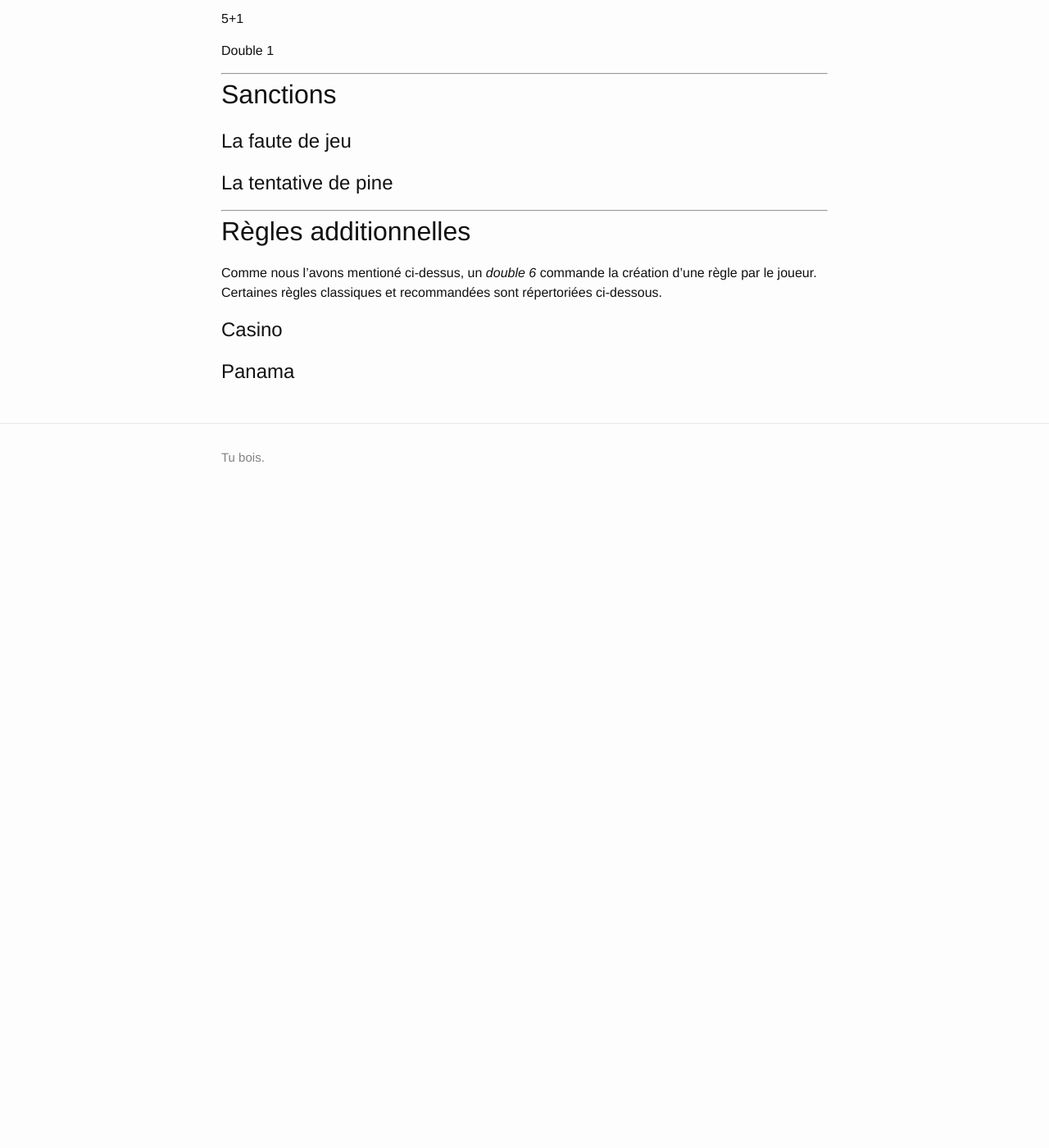
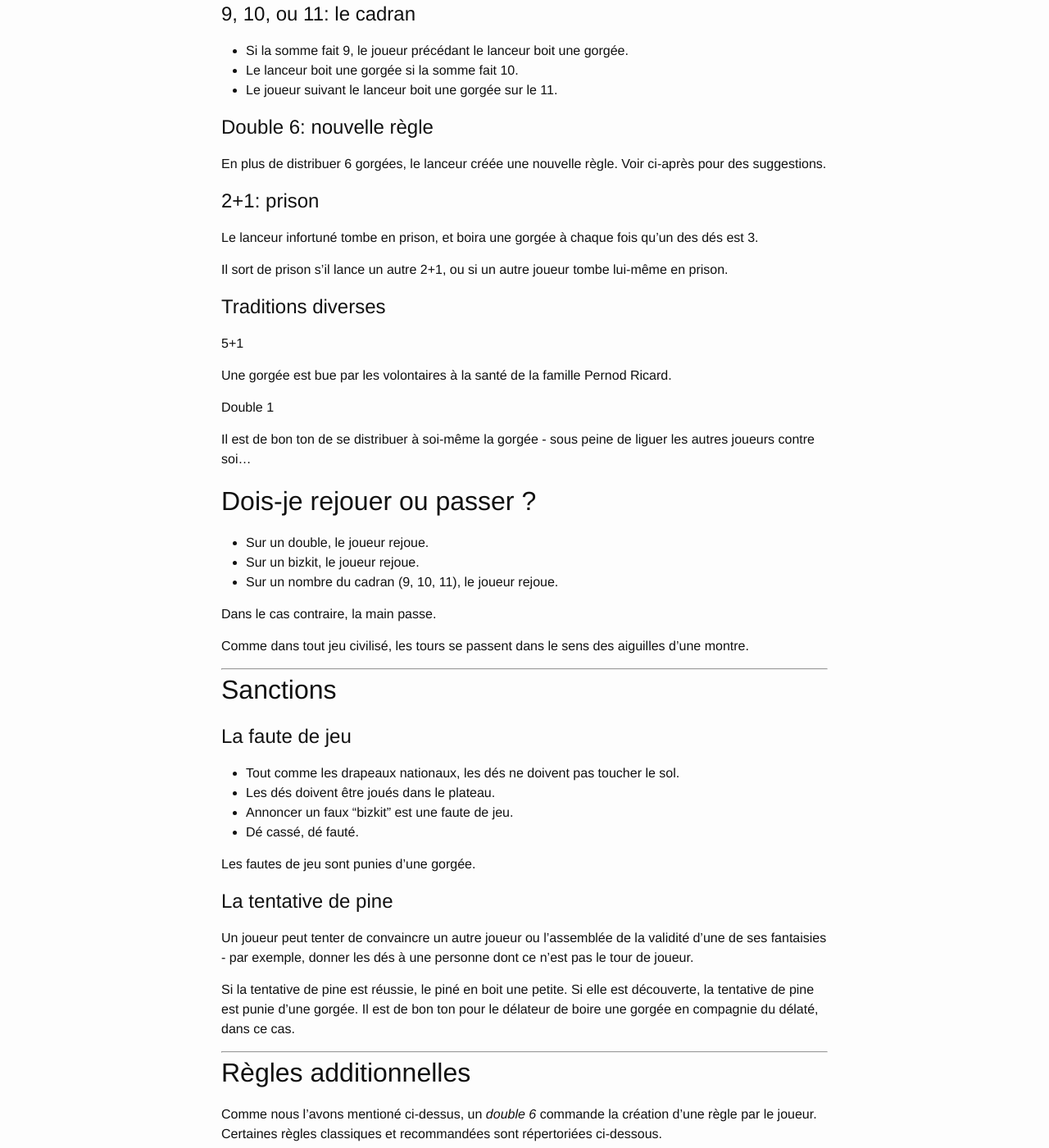
Before and after one commit to feston/bizkit, a Jekyll site: the page built from index.md, in a window 1280 px wide and 1400 px high, scrolled down 566 px. Shown: the whole window at 82% size. Built offline with Jekyll 4.4.1, drawn with Linux system fonts in a browser that asks for light colours; before the commit the page ends 1196 px from its top, so only the background shows below that; some of the changed text lies outside the part shown.

Commit message:
Nouvelles règles

```diff
--- a/index.md
+++ b/index.md
@@ -13,26 +13,62 @@ Un tour consiste en un lancer de deux dés dans le plateau. Il commence au momen
 La somme des dés est additionée et différents sens sont attachés à cette somme.
 
 ## 7: bizkit
+Lorsque la somme des dés fait 7, le dernier joueur à placer son pouce sur son front et à dire "bizkit!" boit une gorgée.
+
+## Double chiffre
+Lors d'un double, le lanceur distribue le nombre de gorgées qu'annonce le chiffre doublé.
+
+Très concrètement, il distribue deux gorgées sur un double 2, et quatre sur un double 4.
 
 ## 9, 10, ou 11: le cadran
 
+* Si la somme fait 9, le joueur précédant le lanceur boit une gorgée.
+* Le lanceur boit une gorgée si la somme fait 10.
+* Le joueur suivant le lanceur boit une gorgée sur le 11.
+
 ## Double 6: nouvelle règle
+En plus de distribuer 6 gorgées, le lanceur créée une nouvelle règle. Voir ci-après pour des suggestions.
 
 ## 2+1: prison
+Le lanceur infortuné tombe en prison, et boira une gorgée à chaque fois qu'un des dés est 3.
+
+Il sort de prison s'il lance un autre 2+1, ou si un autre joueur tombe lui-même en prison.
 
 ## Traditions diverses
 
 #### 5+1
+Une gorgée est bue par les volontaires à la santé de la famille Pernod Ricard.
 
 #### Double 1
+Il est de bon ton de se distribuer à soi-même la gorgée - sous peine de liguer les autres joueurs contre soi...
+
+# Dois-je rejouer ou passer ?
+
+* Sur un double, le joueur rejoue.
+* Sur un bizkit, le joueur rejoue.
+* Sur un nombre du cadran (9, 10, 11), le joueur rejoue.
+
+Dans le cas contraire, la main passe.
+
+Comme dans tout jeu civilisé, les tours se passent dans le sens des aiguilles d'une montre.
+
 
 ---
 
 # Sanctions
 
 ## La faute de jeu
+* Tout comme les drapeaux nationaux, les dés ne doivent pas toucher le sol.
+* Les dés doivent être joués dans le plateau.
+* Annoncer un faux "bizkit" est une faute de jeu.
+* Dé cassé, dé fauté.
+
+Les fautes de jeu sont punies d'une gorgée.
 
 ## La tentative de pine
+Un joueur peut tenter de convaincre un autre joueur ou l'assemblée de la validité d'une de ses fantaisies - par exemple, donner les dés à une personne dont ce n'est pas le tour de joueur.
+
+Si la tentative de pine est réussie, le piné en boit une petite. Si elle est découverte, la tentative de pine est punie d'une gorgée. Il est de bon ton pour le délateur de boire une gorgée en compagnie du délaté, dans ce cas.
 
 ---
 
```
